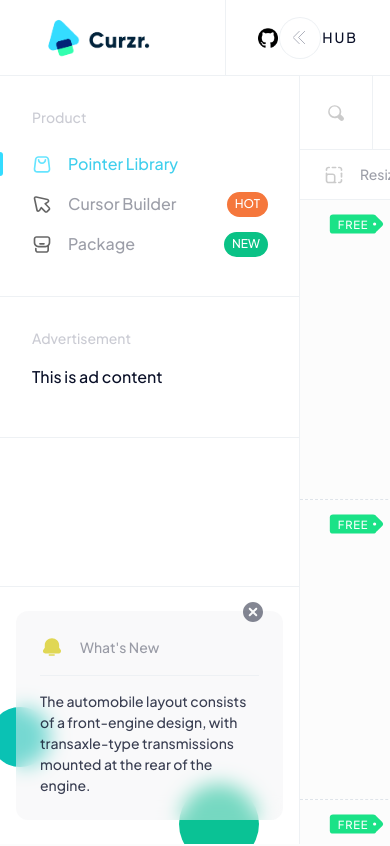
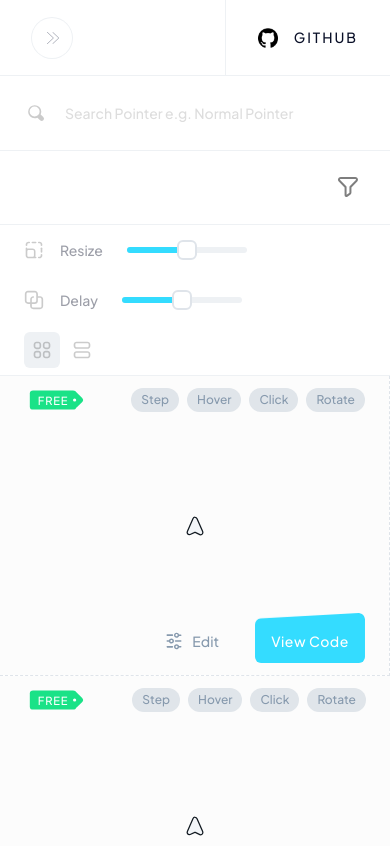
Before and after one commit to fuzionix/Curzr, a Vue app: page /#/ in a window 390 px wide. Shown: the top 846 px of the page. Built offline with nearby package versions, Linux system fonts and the light colour scheme.

Commit message:
adjust webpage to responsive

```diff
--- a/src/components/adjustment-bar.vue
+++ b/src/components/adjustment-bar.vue
@@ -79,18 +79,18 @@
 @import '../style/main.scss';
 .adjustment-bar {
   display: flex;
-  height: $--adjustbar-height;
   background-color: #fff;
   border-bottom: 1px solid $--section-line-color;
 
   .adjustment-container {
     display: flex;
+    flex-wrap: wrap;
 
     & > * {
       display: flex;
       align-items: center;
       padding: 1rem 1.5rem;
-      height: 100%;
+      height: $--adjustbar-height;
 
       img {
         width: 20px;
@@ -112,12 +112,15 @@
       .wrapper {
         @include flex-center;
         padding: .5rem;
-        margin-left: .25rem;
         border-radius: 6px;
         transition: 250ms;
 
         &:hover {
           box-shadow: 0 0 0 2px $--section-line-color inset;
+        }
+
+        &:not(:first-child) {
+          margin-left: .25rem;
         }
 
         img {
--- a/src/components/cursor-content.vue
+++ b/src/components/cursor-content.vue
@@ -48,4 +48,10 @@
 .cursor-content-list {
   grid-template-columns: repeat(1, 1fr);
 }
+
+@media only screen and (max-width: 768px) {
+  .cursor-content-grid {
+    grid-template-columns: repeat(1, 1fr);
+  }
+}
 </style>
--- a/src/components/navigation.vue
+++ b/src/components/navigation.vue
@@ -87,4 +87,15 @@
     }
   }
 }
+
+@media only screen and (max-width: 1024px) {
+  .navigation {
+    width: 100%;
+
+    .slide-btn {
+      left: 2rem;
+      transform: rotate(180deg);
+    }
+  }
+}
 </style>
--- a/src/components/search-bar.vue
+++ b/src/components/search-bar.vue
@@ -138,4 +138,15 @@
     }
   }
 }
+
+@media only screen and (max-width: 768px) {
+  .search-bar {
+    flex-direction: column;
+    height: calc($--nav-height * 2);
+
+    .filter-container {
+      border-top: 1px solid $--section-line-color;
+    }
+  }
+}
 </style>
--- a/src/components/sidemenu.vue
+++ b/src/components/sidemenu.vue
@@ -290,4 +290,10 @@
     }
   }
 }
+
+@media only screen and (max-width: 1024px) {
+  .sidemenu {
+    left: -$--sidemenu-width;
+  }
+}
 </style>
--- a/src/views/curzr-mainboard.vue
+++ b/src/views/curzr-mainboard.vue
@@ -72,4 +72,13 @@
     padding-left: $--sidemenu-width;
   }
 }
+
+@media only screen and (max-width: 1024px) {
+  .mainboard {
+
+    .main-section {
+      padding-left: 0;
+    }
+  }
+}
 </style>
```
